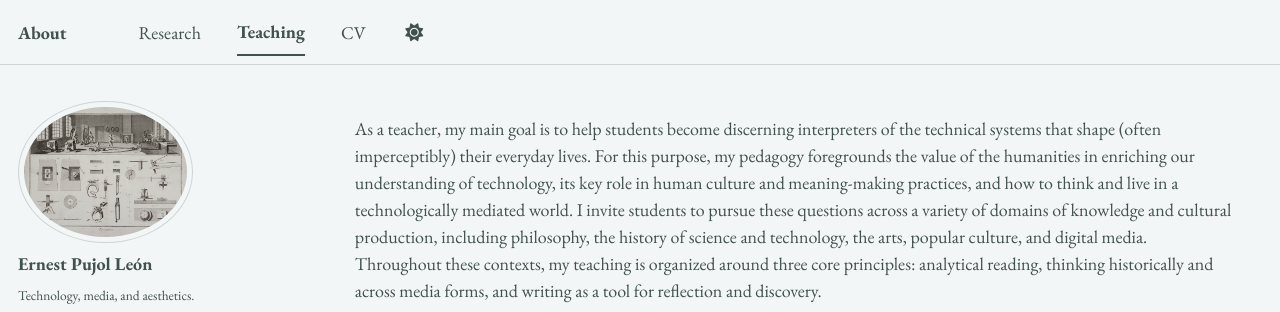
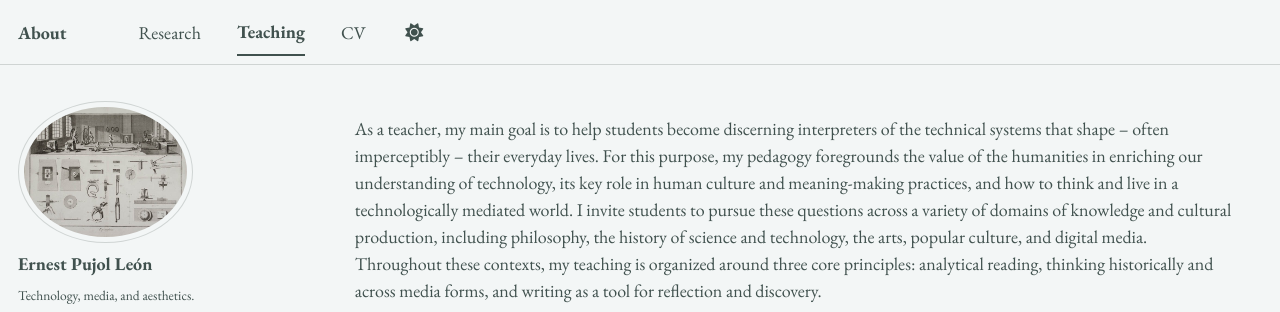
Before and after one commit to epujol90/epujol90.github.io, a Jekyll site: the page built from _pages/teaching.md, in a window 1280 px wide and 900 px high. Shown: the top 312 px of the window. Built offline with Jekyll 4.4.1, drawn with Linux system fonts in a browser that asks for light colours; some web fonts are replaced; a script bundle is joined from its source files by our own code; library files that are not in the unit come from our copies.

```diff
--- a/_pages/teaching.md
+++ b/_pages/teaching.md
@@ -5,7 +5,7 @@ permalink: /teaching/
 author_profile: true
 ---
 
-As a teacher, my main goal is to help students become discerning interpreters of the technical systems that shape (often imperceptibly) their everyday lives. For this purpose, my pedagogy foregrounds the value of the humanities in enriching our understanding of technology, its key role in human culture and meaning-making practices, and how to think and live in a technologically mediated world. I invite students to pursue these questions across a variety of domains of knowledge and cultural production, including philosophy, the history of science and technology, the arts, popular culture, and digital media. Throughout these contexts, my teaching is organized around three core principles: analytical reading, thinking historically and across media forms, and writing as a tool for reflection and discovery.
+As a teacher, my main goal is to help students become discerning interpreters of the technical systems that shape -- often imperceptibly -- their everyday lives. For this purpose, my pedagogy foregrounds the value of the humanities in enriching our understanding of technology, its key role in human culture and meaning-making practices, and how to think and live in a technologically mediated world. I invite students to pursue these questions across a variety of domains of knowledge and cultural production, including philosophy, the history of science and technology, the arts, popular culture, and digital media. Throughout these contexts, my teaching is organized around three core principles: analytical reading, thinking historically and across media forms, and writing as a tool for reflection and discovery.
 
 My teaching experience includes both classroom instruction and writing center practice at NYU and Duke University, where I earned two certificates in college teaching and writing pedagogy. I also designed and taught several undergraduate courses on media studies, philosophy of technology, and critical theory. My teaching received consistently strong evaluations and a teaching award recognizing me among the top 5% of Duke instructors in the humanities. In addition to this classroom experience, I have completed specialized training in digital and distance education through a Bass Digital Education Fellowship, which in the spring of 2023 allowed me to collaborate with Duke Learning Innovation and the Center for Computational Thinking in the design of a self-paced online course in data science and R.
 
```
